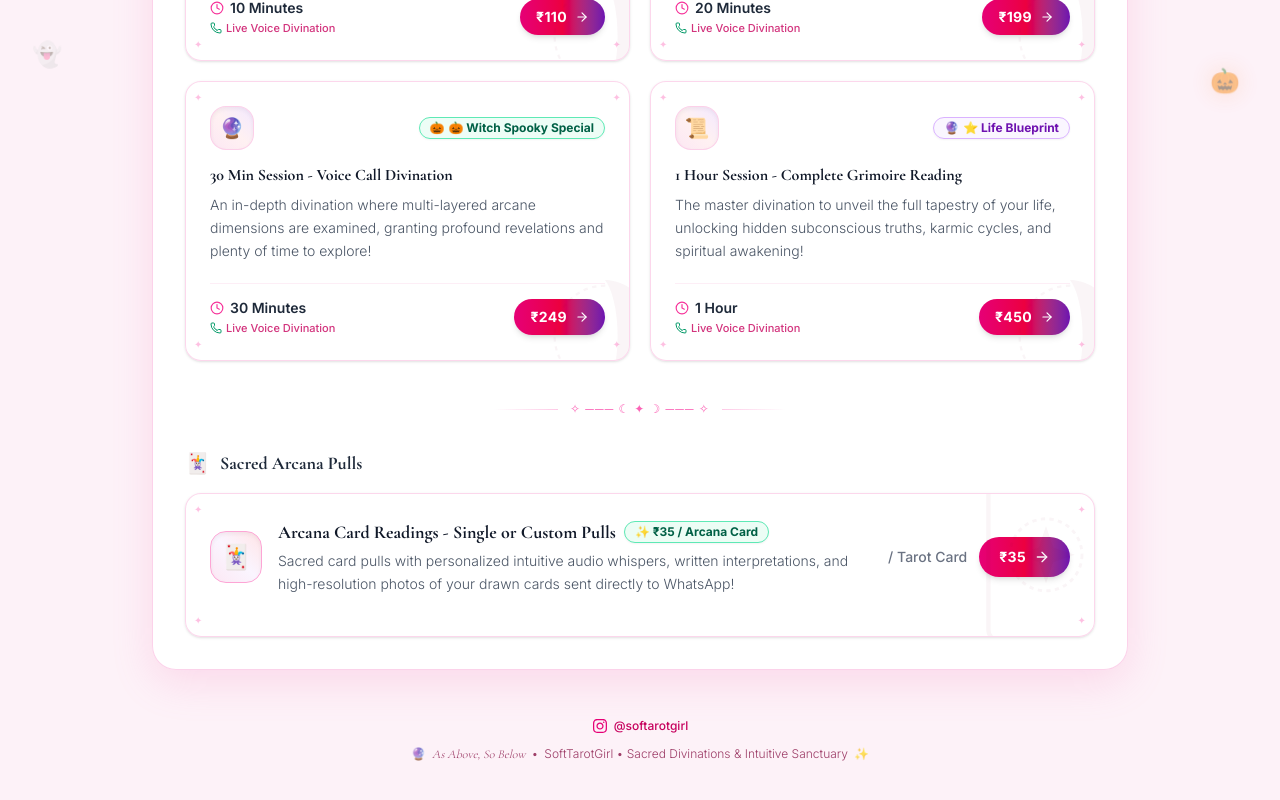
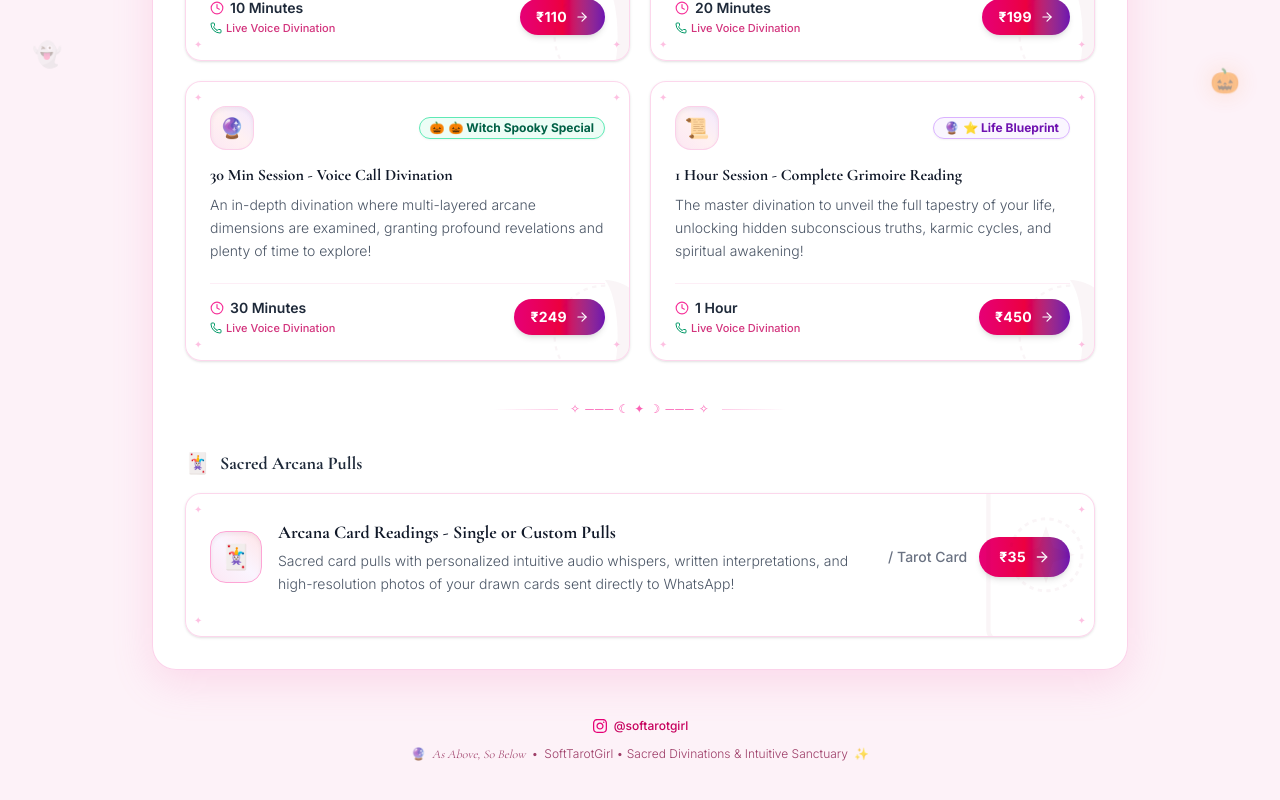
Before and after one commit to prasenjeet-0322/Tarot-reading, a Next.js app: page / in a window 1280 px wide. Shown: the part 633-1433 px from the top of the page. Built offline with nearby package versions, Linux system fonts and the light colour scheme; no server answers.

Commit message:
Remove green tag badge from 35 card reading

```diff
--- a/src/components/SessionsView.tsx
+++ b/src/components/SessionsView.tsx
@@ -184,13 +184,10 @@ export function SessionsView({ onSelectSession }: SessionsViewProps) {
                     {session.icon}
                   </div>
                   <div>
-                    <div className="flex items-center gap-2 mb-1">
+                    <div className="mb-1">
                       <h4 className="text-base sm:text-lg font-serif font-bold text-gray-900 group-hover:text-pink-700 transition-colors">
                         {session.title}
                       </h4>
-                      <span className="bg-emerald-50 text-emerald-800 border border-emerald-300 text-xs font-bold px-2.5 py-0.5 rounded-full shadow-xs">
-                        {session.badge?.text}
-                      </span>
                     </div>
                     <p className="text-xs sm:text-sm text-gray-600 leading-relaxed font-light max-w-xl">
                       {session.description}
--- a/src/data/sessions.ts
+++ b/src/data/sessions.ts
@@ -97,10 +97,6 @@ export const TAROT_SESSIONS: TarotSession[] = [
     priceValue: 35,
     category: "card",
     icon: "🃏",
-    badge: {
-      text: "✨ ₹35 / Arcana Card",
-      type: "popular",
-    },
     description:
       "Sacred card pulls with personalized intuitive audio whispers, written interpretations, and high-resolution photos of your drawn cards sent directly to WhatsApp!",
     detailedDescription:
```
